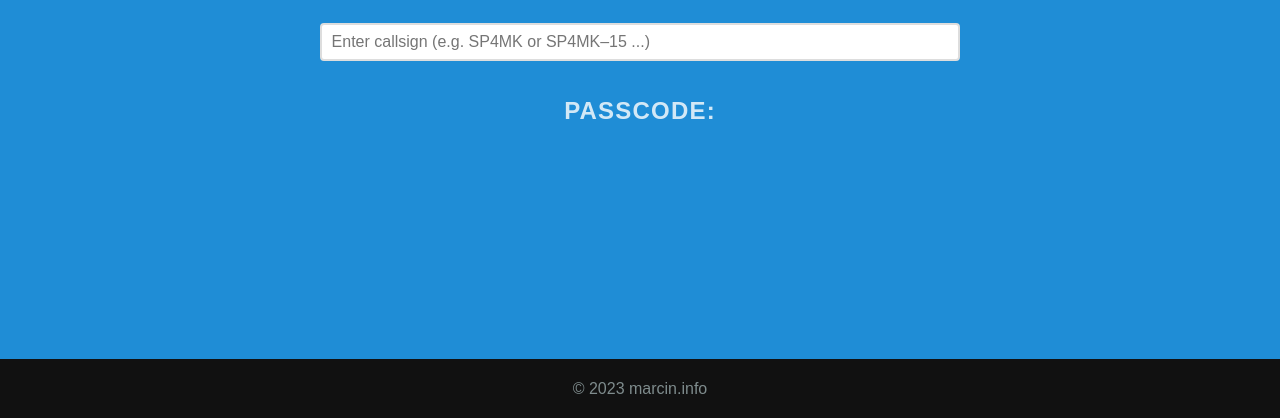
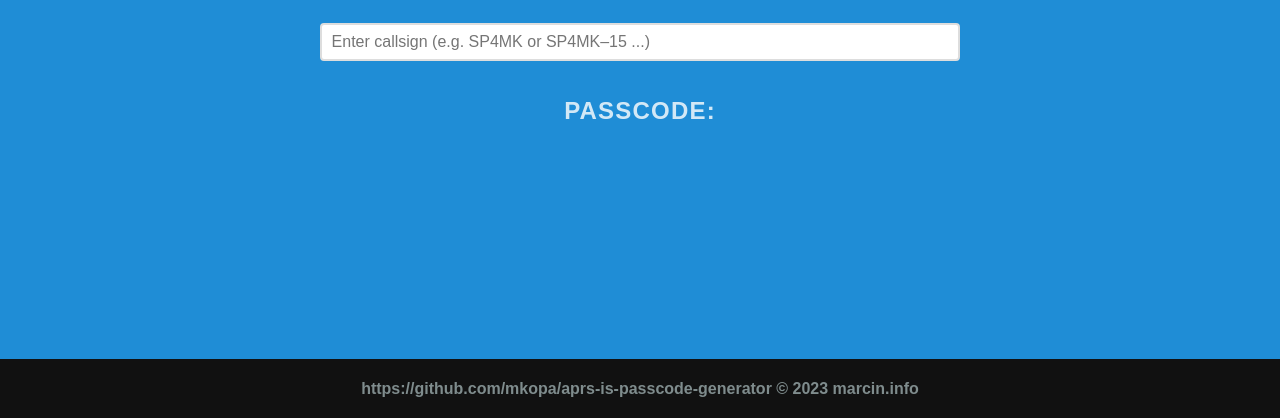
Before and after one commit to mkopa/aprs-is-passcode-generator, a website: page index.html in a window 1280 px wide. Shown: the part 382-800 px from the top of the page. Drawn offline with nearby package versions, Linux system fonts and the light colour scheme.

Commit message:
Update footer

```diff
--- a/index.html
+++ b/index.html
@@ -34,7 +34,12 @@
         />
         <h2 id="passcode" class="splash-subhead">Passcode:</h2>
       </div>
-      <div class="footer l-box is-center">&copy; 2023 marcin.info</div>
+      <div class="footer l-box is-center">
+        <a href="https://github.com/mkopa/aprs-is-passcode-generator"
+          >https://github.com/mkopa/aprs-is-passcode-generator</a
+        >
+        <a href="https://marcin.info">&copy; 2023 marcin.info</a>
+      </div>
     </div>
   </body>
   <script>
--- a/styles.css
+++ b/styles.css
@@ -67,6 +67,14 @@ a.pure-button-primary {
   position: absolute !important;
   bottom: 0;
   width: 100%;
+}
+
+a {
+  color: #7f8c8d;
+  font-weight: bold;
+  /* pointer-events: none; */
+  text-decoration: none;
+  /* font-family: 'FontAwesome'; */
 }
 
 .splash-container {
```
